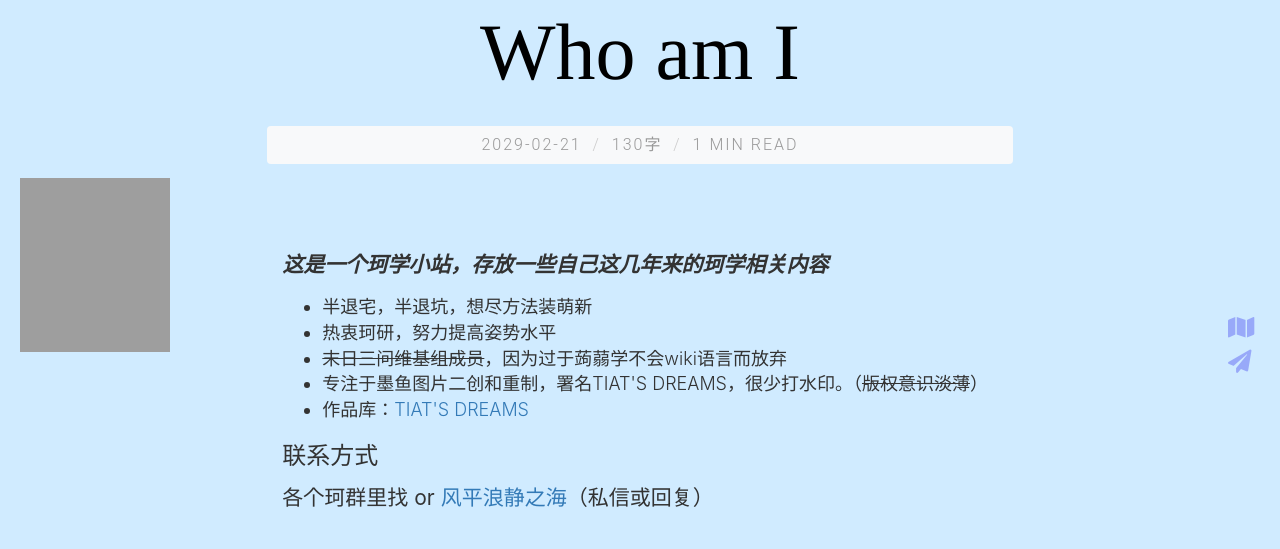
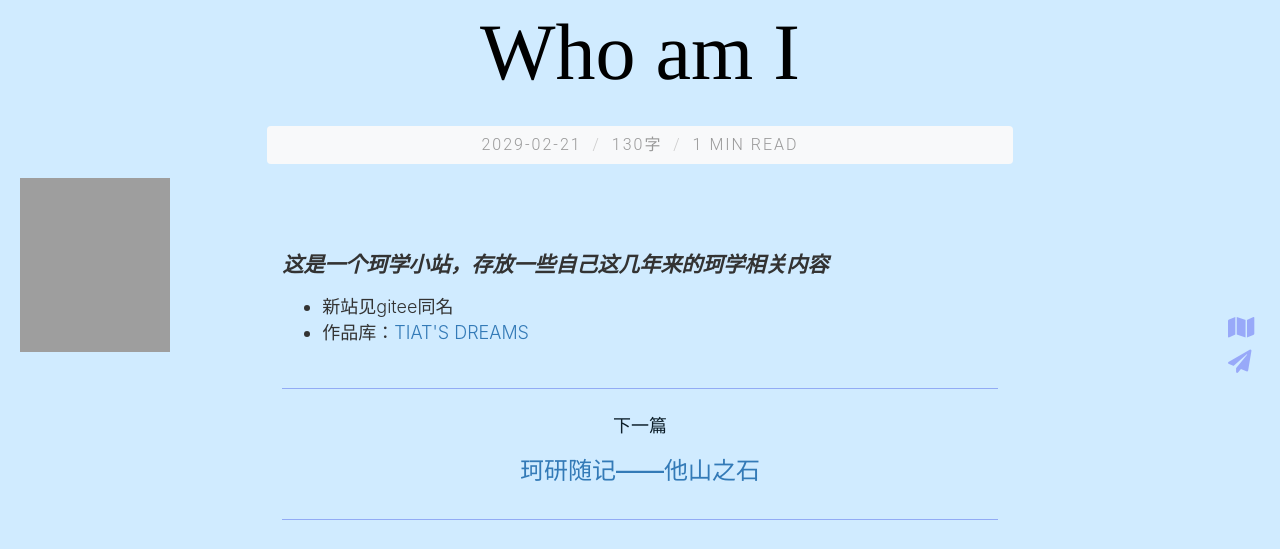
Before and after one commit to chtholist/chtholist.github.io, a plain HTML site: page post/about/index.html in a window 1280 px wide. Shown: the part 398-947 px from the top of the page. Drawn offline with nearby package versions, Linux system fonts and the light colour scheme; some packages are replaced by stand-ins of ours; no server answers; grey boxes are pictures that could not be loaded; a script that the page names is missing.

Commit message:
Update index.html

```diff
--- a/post/about/index.html
+++ b/post/about/index.html
@@ -250,14 +250,9 @@
                     <div class="col-md-12 animate-box post-content">
                         <p> <p><em><strong>这是一个珂学小站，存放一些自己这几年来的珂学相关内容</strong></em></p>
 <ul>
-<li>半退宅，半退坑，想尽方法装萌新</li>
-<li>热衷珂研，努力提高姿势水平</li>
-<li><del>末日三问维基组成员</del>，因为过于蒟蒻学不会wiki语言而放弃</li>
-<li>专注于墨鱼图片二创和重制，署名TIAT'S DREAMS，很少打水印。（<del>版权意识淡薄</del>）</li>
+<li>新站见gitee同名</li>
 <li>作品库：<a href="https://piclib.chtholly.moe:2333/posts/query=TIAT'S-DREAMS">TIAT'S DREAMS</a></li>
 </ul>
-<h3 id="联系方式">联系方式</h3>
-<p>各个珂群里找 or <a href="https://space.bilibili.com/71124139">风平浪静之海</a>（私信或回复）</p>
  </p>
                     </div>
                 </div>
```
